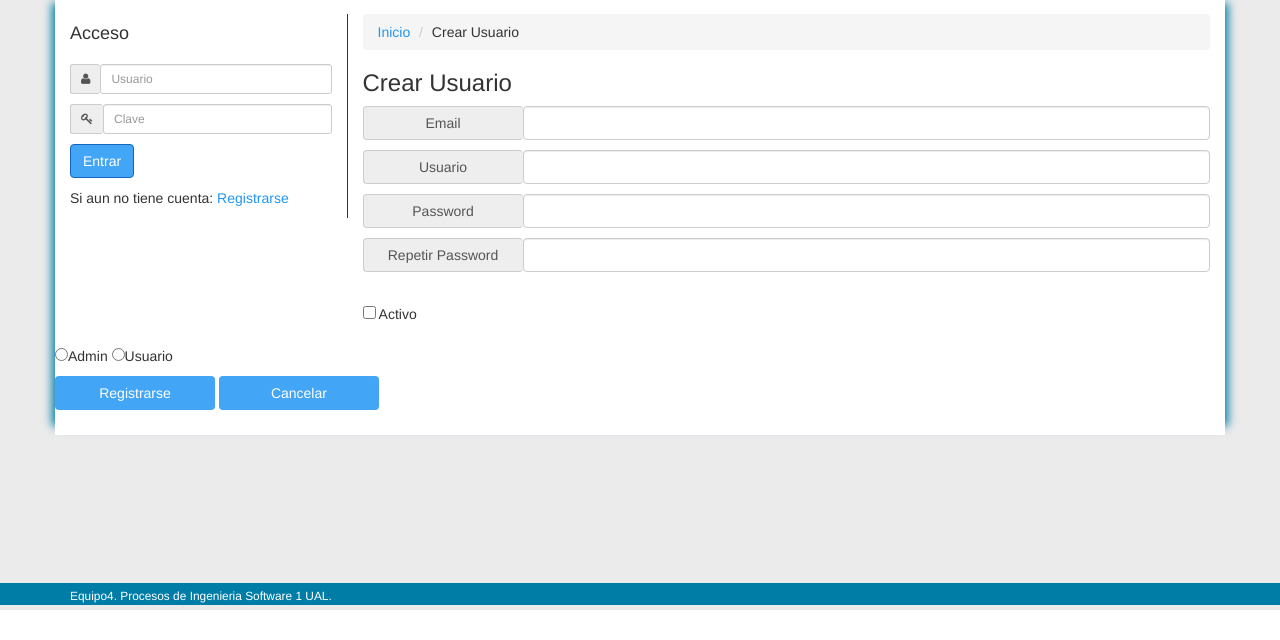
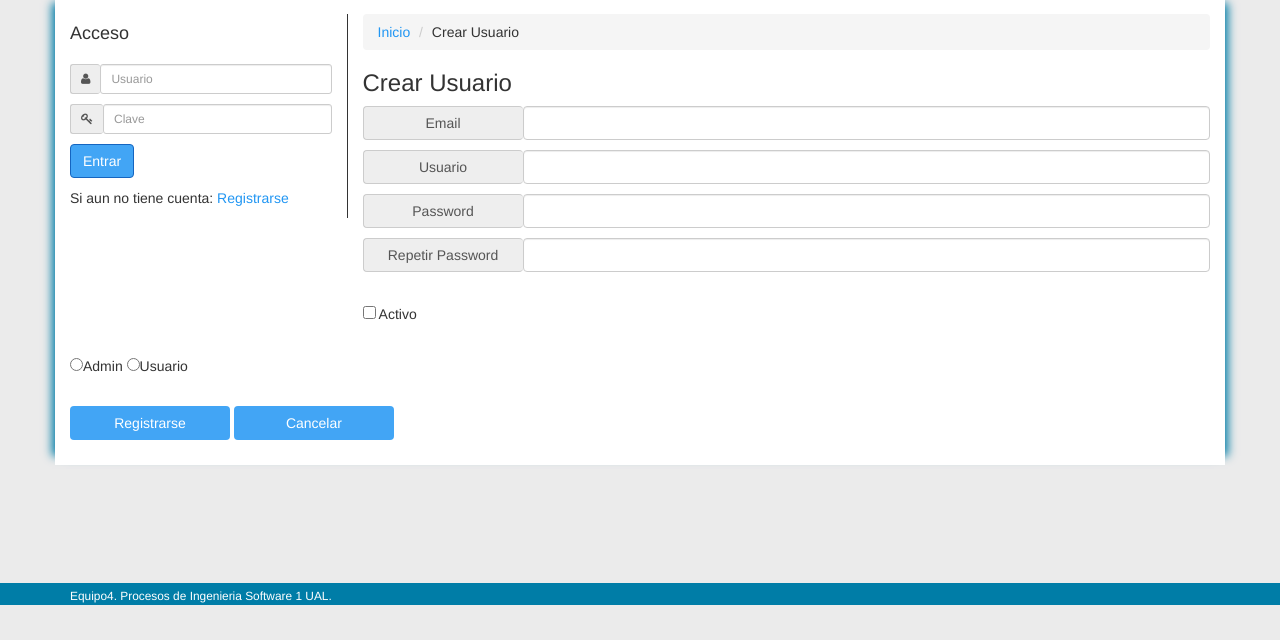
Before and after one commit to Fran703/sesion09, a PHP site: page /usuario.nuevo.admin.php in a window 1280 px wide. Shown: the part 193-833 px from the top of the page. Before the commit the page ends 803 px from the top, so only its background shows below. Run offline with PHP 8.4, Linux system fonts and the light colour scheme.

Commit message:
modificando page

```diff
--- a/HM2018/pages/page.usuario.nuevo.admin.php
+++ b/HM2018/pages/page.usuario.nuevo.admin.php
@@ -16,7 +16,7 @@ if($_SESSION["conectado"]){
     $fechaC = date("y-m-d");
     $fechaUltAcc = date("y-m-d");
     $validar = altaUsuarioAdmin($_GET['usuario'], $_GET['clave'], $_GET['email'], $_GET['activo'], $_GET['rol'],
-                                        $fechaC, $fechaUltAcc, $_GET['clave2']);
+                                        $fechaC, $fechaUltAcc);
     //if() {
         if($validar){
 ?>
@@ -57,6 +57,9 @@ if($_SESSION["conectado"]){
       echo "<br><input type='checkbox' name='activo'/> Activo<br>";
   ?></div><br>
       </div>
+       <div class="container">
+        <div class="row">
+          <div class="col-xs-12 col-md-6 ">
             <div class="input-group margin">
               <input type="radio" name = "rol"
               <?php
@@ -66,10 +69,13 @@ if($_SESSION["conectado"]){
                   <?php
                   if(isset($rol) && $rol == 'usuario') echo 'checked'; ?>
                   value = 'usuario'>Usuario
-
-    </div>
+            </div><br>
               <input type="submit" class="btn btn-secondary" value="Registrarse">
               <a href="index.php" class="btn btn-secondary">Cancelar</a><br>
+          </div>
+        </div>
+       </div>
+
   </form>
 
 
```
Lines whose indentation alone changed are shown as unchanged.
